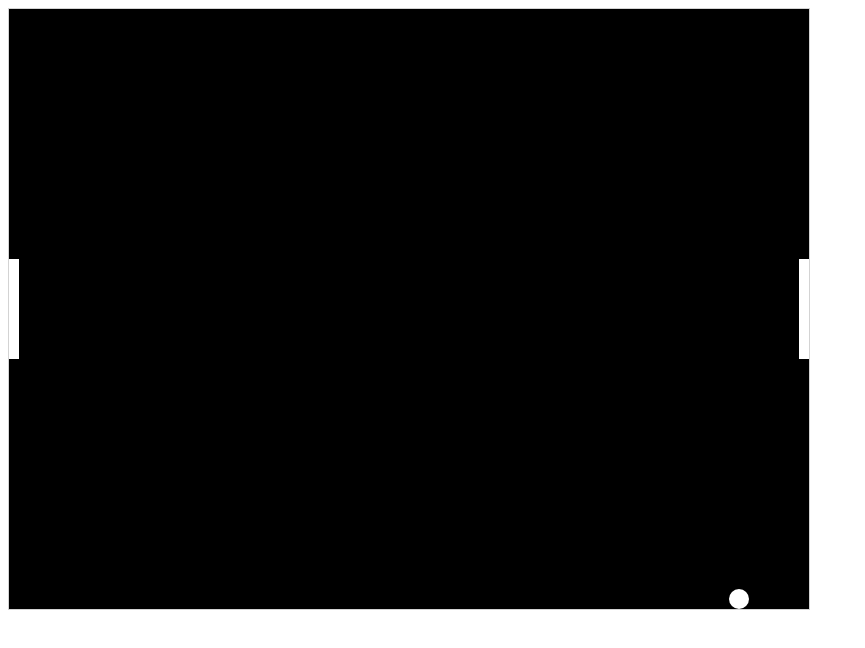
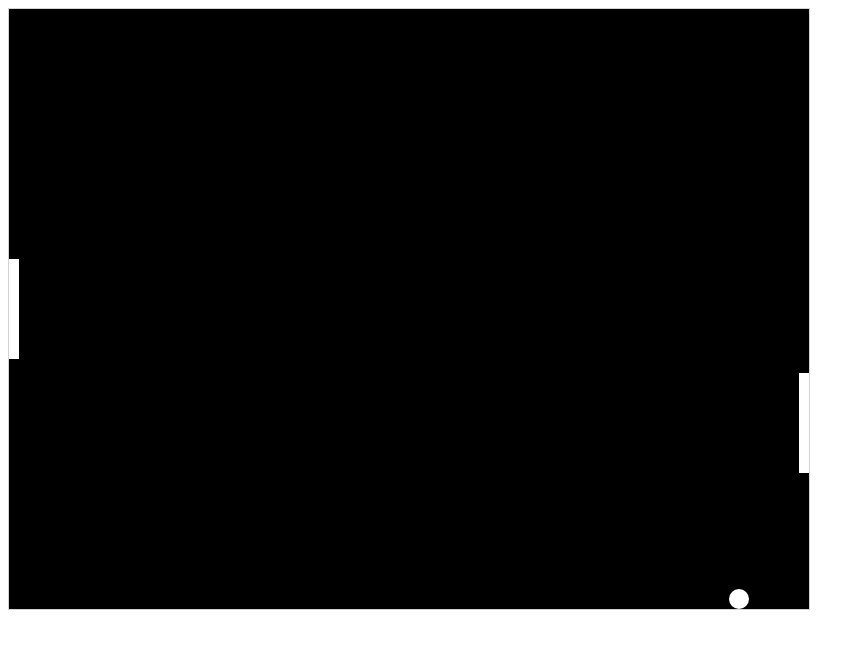
Before and after one commit to dhanashree0107/Tennis-Game, a plain HTML site: page index.html in a window 1280 px wide. Shown: the whole page, without its empty margins (0-865 px from the left). Drawn offline with Linux system fonts and the light colour scheme.

Commit message:
moving paddle for computer

```diff
--- a/index.html
+++ b/index.html
@@ -50,8 +50,17 @@ Hello.</canvas>
             bally = c.height / 2
         }
 
+        function computerPaddleMove() {
+            var paddle2yCenter = padle2y + (PADLE_HEIGHT / 2);
+            if (paddle2yCenter < (bally - 35)) {
+                padle2y += 6;
+            } else if (paddle2yCenter > (bally + 35)) {
+                padle2y -= 6;
+            }
+        }
+
         function moveEverything() {
-
+            computerPaddleMove();
             ballx = ballx + ballSpeedX;
             bally = bally + ballSpeedY;
             if (ballx < 0) {
```
